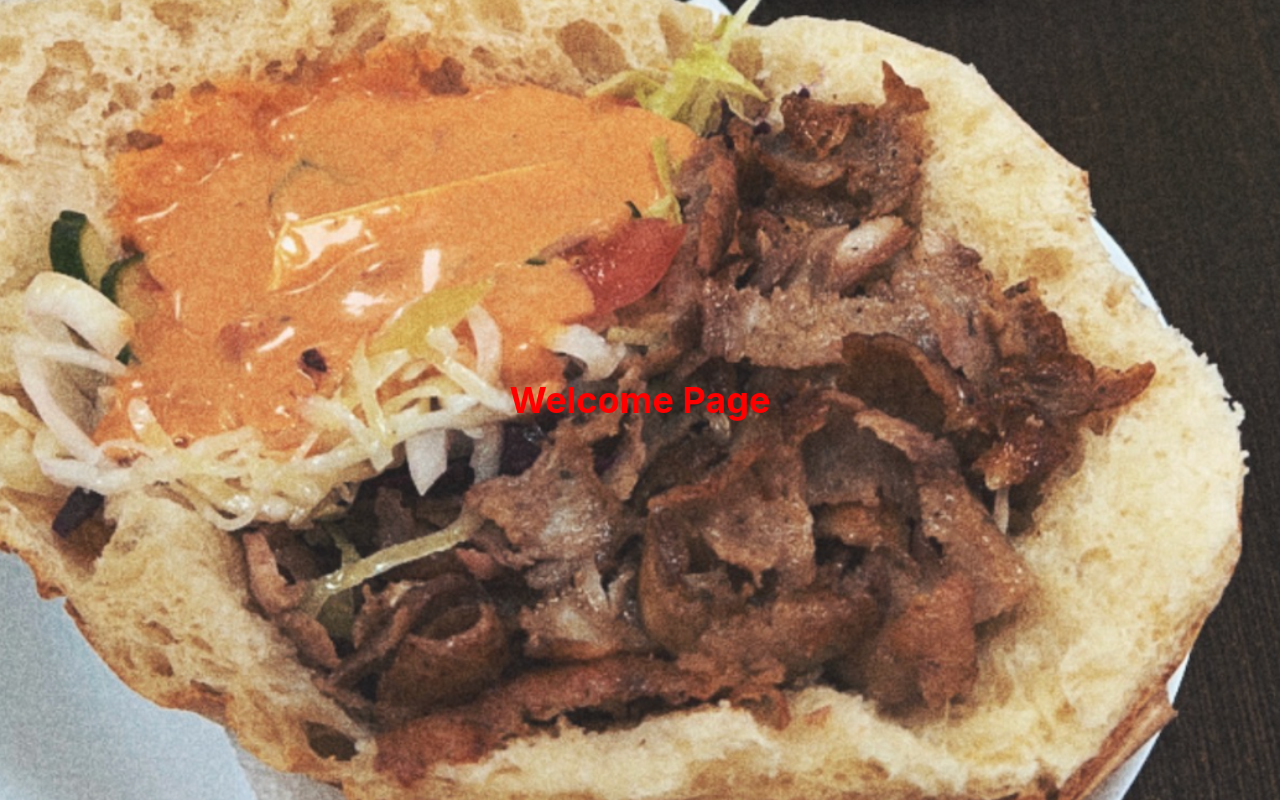
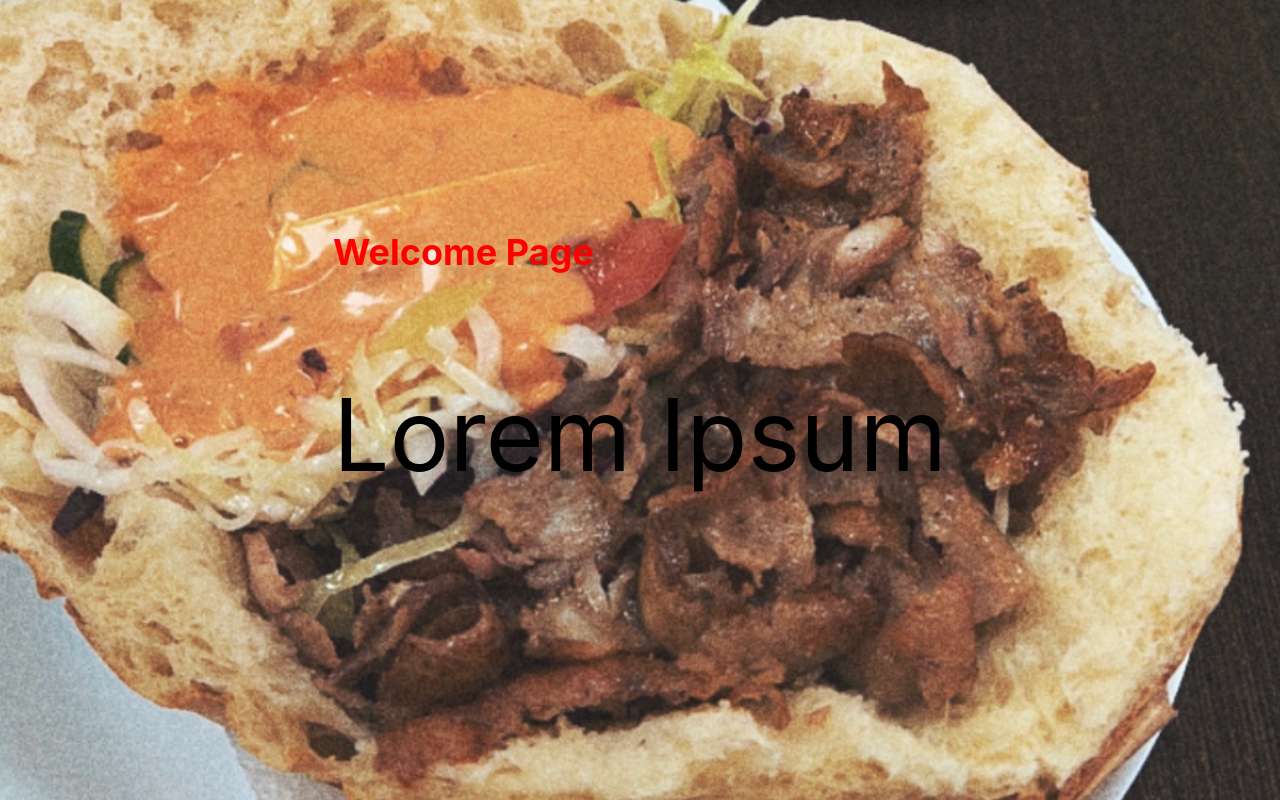
Before and after one commit to Schmarvinius/CookCaptain, a React (Create React App) app in the folder clientside/: page /welcome in a window 1280 px wide. Built offline with nearby package versions, Linux system fonts and the light colour scheme.

Commit message:
minor changes

```diff
--- a/clientside/src/App.js
+++ b/clientside/src/App.js
@@ -4,6 +4,7 @@ import MyLogin from './LoginSignUp/Login';
 import MyWelcomePage from './MainViews/WelcomePage';
 
 function App() {
+
   return (
     // <div>
     //   <MyLogin/>
--- a/clientside/src/MainViews/WelcomePage.js
+++ b/clientside/src/MainViews/WelcomePage.js
@@ -5,6 +5,7 @@ function MyWelcomePage(){
     return (
         <div class="page-container">
             <h1>Welcome Page</h1>
+            <p>Lorem Ipsum</p>
         </div>
     );
 }
--- a/clientside/src/MainViews/styles.css
+++ b/clientside/src/MainViews/styles.css
@@ -8,3 +8,6 @@
 /* .page-container {
     background-image: none;
 } */
+.page-container p {
+    font-size: 100px;
+}
```
